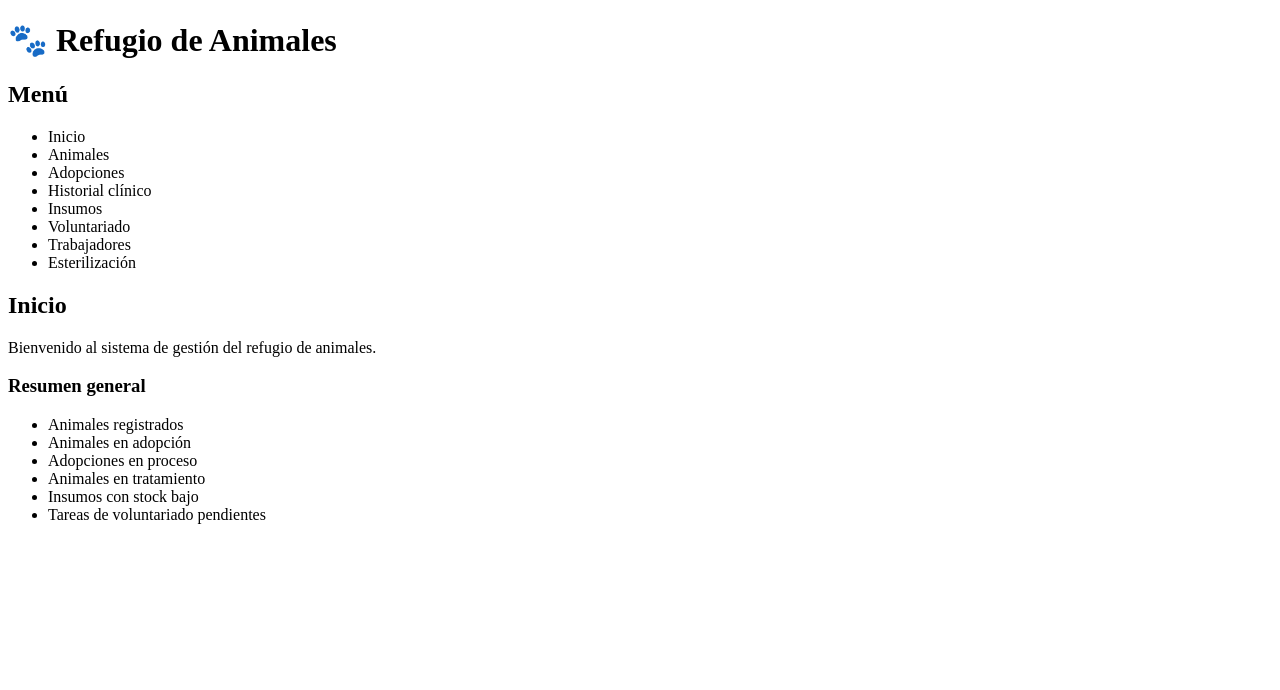
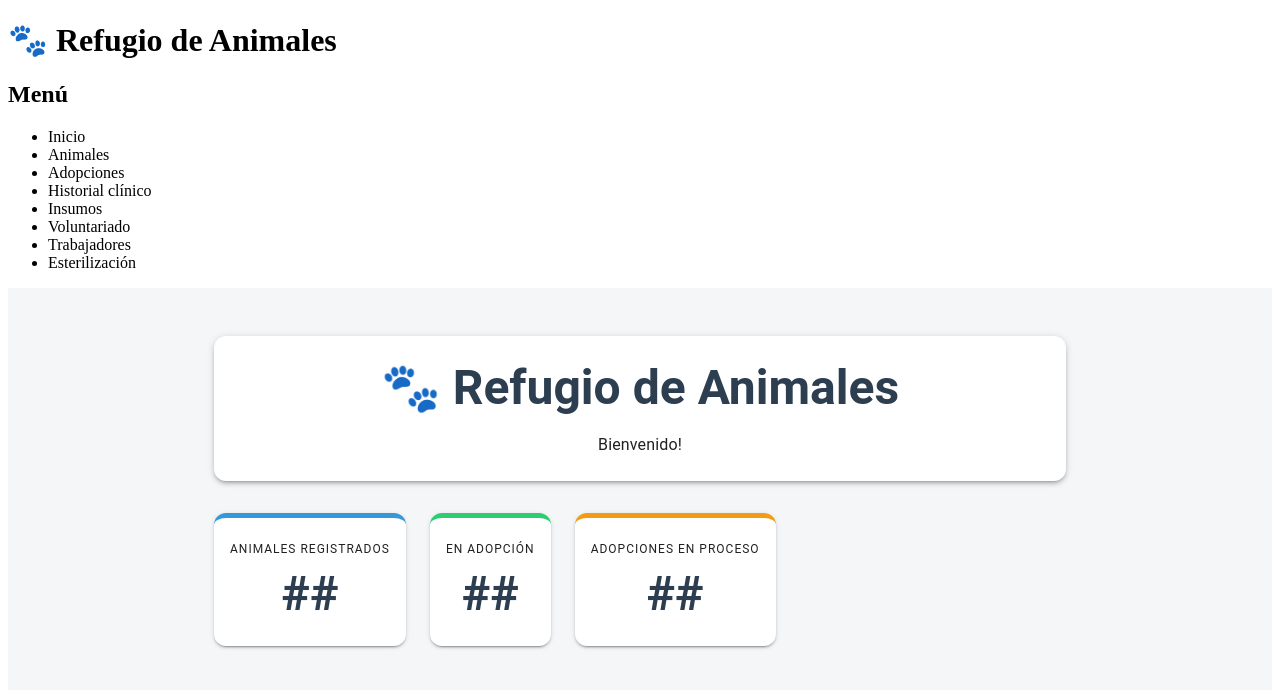
Before and after one commit to sebastianip3/Refugio_de_Animales, a React (Vite) app in the folder frontend/: page / in a window 1280 px wide. Both pictures are taken after typing "Sample", "name@example.com", "Sample123", "Sample123" into the empty fields and a click on the button "Registrarse". Shown: the top 690 px of the page. Built offline with nearby package versions, Linux system fonts and the light colour scheme.

Commit message:
feat(frontend): diseña panel de inicio con resumen de animales

```diff
--- a/frontend/src/pages/InicioPage.jsx
+++ b/frontend/src/pages/InicioPage.jsx
@@ -1,23 +1,66 @@
+// frontend/src/pages/InicioPage.jsx
+import React from 'react';
+import { Container, Box, Typography, Card, CardContent, Grid } from '@mui/material';
+
 function InicioPage() {
   return (
-    <section>
-      <h2>Inicio</h2>
+    <Box sx={{ minHeight: '100vh', backgroundColor: '#f4f6f8', py: 6 }}>
+      <Container maxWidth="md">
 
-      <p>
-        Bienvenido al sistema de gestión del refugio de animales.
-      </p>
+        {/* Tarjeta central de bienvenida */}
+        <Card sx={{ mb: 4, p: 3, textAlign: 'center', borderRadius: 3, boxShadow: 3 }}>
+          <Typography variant="h3" component="h1" gutterBottom sx={{ color: '#2c3e50', fontWeight: 'bold' }}>
+            🐾 Refugio de Animales
+          </Typography>
+          <Typography variant="body1" color="text.secondary">
+            Bienvenido!
+          </Typography>
+        </Card>
 
-      <h3>Resumen general</h3>
+        {/* Panel de Resumen General */}
+        <Grid container spacing={3}>
+          <Grid item xs={12} sm={4}>
+            <Card sx={{ textAlign: 'center', borderRadius: 3, borderTop: '5px solid #3498db', boxShadow: 2 }}>
+              <CardContent>
+                <Typography variant="overline" color="text.secondary">
+                  Animales Registrados
+                </Typography>
+                <Typography variant="h3" sx={{ color: '#2c3e50', fontWeight: 'bold' }}>
+                  ##
+                </Typography>
+              </CardContent>
+            </Card>
+          </Grid>
 
-      <ul>
-        <li>Animales registrados</li>
-        <li>Animales en adopción</li>
-        <li>Adopciones en proceso</li>
-        <li>Animales en tratamiento</li>
-        <li>Insumos con stock bajo</li>
-        <li>Tareas de voluntariado pendientes</li>
-      </ul>
-    </section>
+          <Grid item xs={12} sm={4}>
+            <Card sx={{ textAlign: 'center', borderRadius: 3, borderTop: '5px solid #2ecc71', boxShadow: 2 }}>
+              <CardContent>
+                <Typography variant="overline" color="text.secondary">
+                  En Adopción
+                </Typography>
+                <Typography variant="h3" sx={{ color: '#2c3e50', fontWeight: 'bold' }}>
+                  ##
+                </Typography>
+              </CardContent>
+            </Card>
+          </Grid>
+
+          <Grid item xs={12} sm={4}>
+            <Card sx={{ textAlign: 'center', borderRadius: 3, borderTop: '5px solid #f39c12', boxShadow: 2 }}>
+              <CardContent>
+                <Typography variant="overline" color="text.secondary">
+                  Adopciones en Proceso
+                </Typography>
+                <Typography variant="h3" sx={{ color: '#2c3e50', fontWeight: 'bold' }}>
+                  ##
+                </Typography>
+              </CardContent>
+            </Card>
+          </Grid>
+        </Grid>
+
+      </Container>
+    </Box>
   );
 }
 
```
